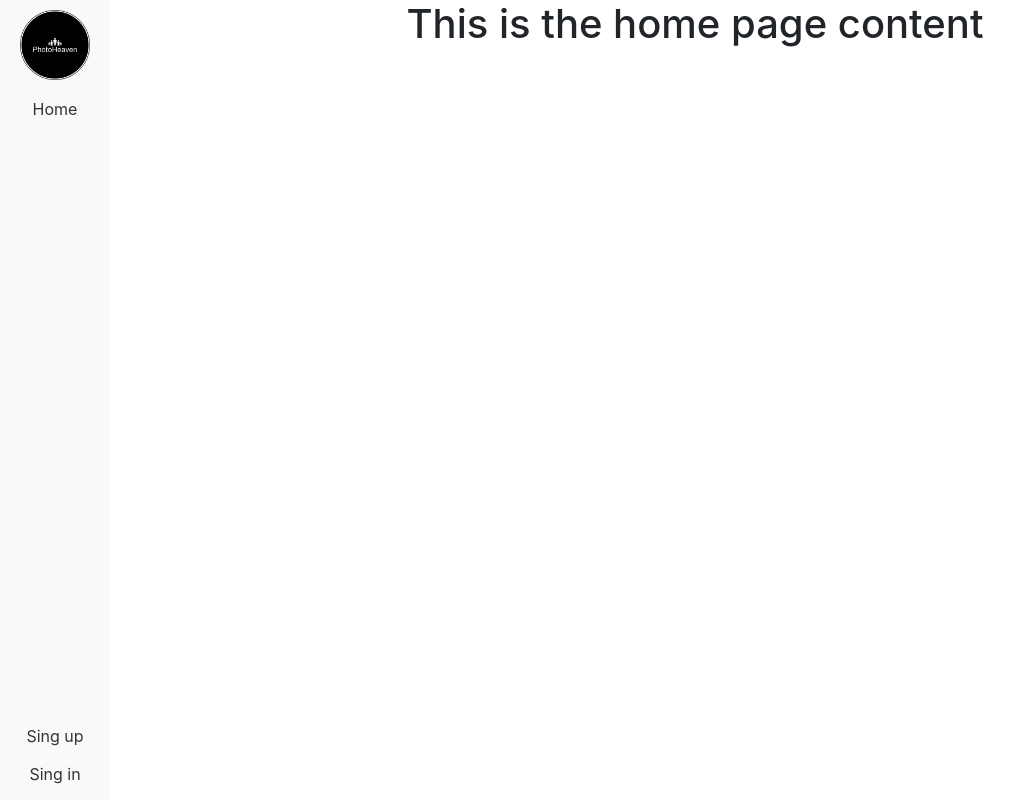
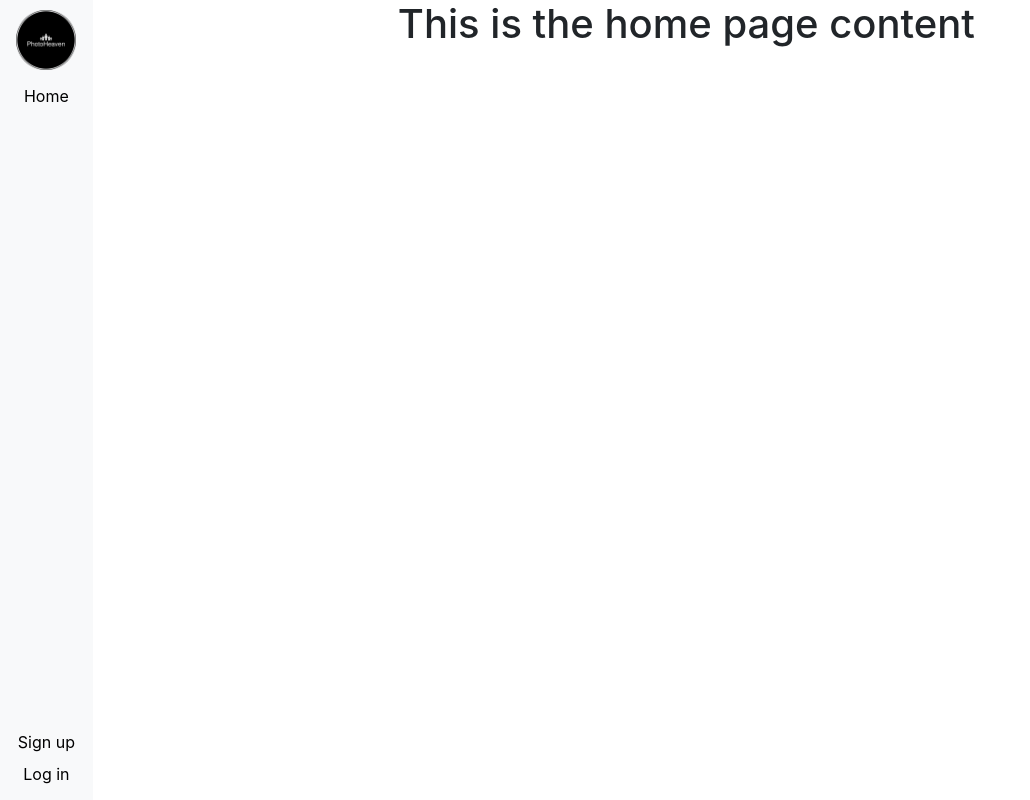
Before and after one commit to Morzevichka/PhotoHeaven, a Flask app: page / in a window 1280 px wide. Shown: the whole page, without its empty margins (0-1030 px from the left). Run offline with Flask 3, Linux system fonts and the light colour scheme; some libraries are stand-ins or nearby versions.

Commit message:
improve structure and appearance of base.html

```diff
--- a/app/templates/base.html
+++ b/app/templates/base.html
@@ -11,78 +11,84 @@
   <link rel="shortcut icon" href="{{ url_for('static', filename='favicon.ico') }}">
   <link rel="stylesheet" href="https://stackpath.bootstrapcdn.com/bootstrap/4.5.2/css/bootstrap.min.css">
   <style>
-        .logo {
-          top: 10px;
-          left: 20px;
-          position: fixed;
-          z-index: 1;
-          max-width: 70px;
+    #page_layout {
+      display: flex;
+      height: 100%;
     }
 
-        .vertical-menu  {
-          position: fixed;
-          top: 0;
-          bottom: 0;
-          width: 110px;
+    #side_bar {
+      width: 100px;
+      height: 100vh;
+      display: flex;
+      flex-flow: column;
       background-color: #f8f9fa;
-          padding-top: 90px;
     }
 
-        .vertical-menu a {
-          display: block;
-          padding: 7px;
-          color: #333;
-          text-align: center;
+    .logo {
+      display: flex;
+      justify-content: center;
+      height: 60px;
+      margin-top: 5px;
     }
 
-        .bottom-selects {
-          padding: 7px;
-          position: fixed;
-          bottom: 0;
-          width: 110px;
+    #vertical_menu a, #bottom-selects a {
+      display: flex;
+      justify-content: center;
+      color: black;
+      padding: 4px;
+    }
+
+    #vertical_menu {
+      padding-top: 15px;
+    }
+
+    #bottom-selects {
+      margin-top: auto;
+      padding-bottom: 10px;
+    }
+
+    #page_body {
+      width: 100%;
     }
   </style>
   {% block style %}{% endblock %}
 </head>
 <body>
-  <div class="row">
-    <div class="col-auto">
+  <div id="page_layout">
+    <div id="side_bar">
       <div class="logo">
         <img src="{{ url_for('static', filename='favicon.ico') }}", class="logo">
       </div>
-      <div class="vertical-menu">
+      <div id="vertical_menu">
         <a href="{{ url_for('index') }}">Home</a>
-        {% if not current_user.is_anonymous%}
+        {% if not current_user.is_anonymous %}
           <a href="{{ url_for('account') }}">Account</a>
         {% endif %}
         {% if current_user.username == 'root' %}
-          <a href=" {{ url_for('admin') }}">{{ current_user.username }}</a>
+          <a href="{{ url_for('admin') }}">{{ current_user.username }}</a>
         {% endif %}
-        <div class="bottom-selects">
+      </div>
+      <div id="bottom-selects">
         {% if current_user.is_anonymous %}
-            <a href="{{ url_for('register') }}">Sing up</a>
-            <a href="{{ url_for('login') }}">Sing in</a>
+          <a href="{{ url_for('register') }}">Sign up</a>
+          <a href="{{ url_for('login') }}">Log in</a>
         {% else %}
           <a href="{{ url_for('logout') }}">Log out</a>
         {% endif %}
       </div>
     </div>
-    </div>
-  </div>
-
-  <div class="col-auto", style="margin-left: 110px;">
-    <div class="container">
+    <div id="page_body">
         {% with messages = get_flashed_messages(with_categories=true) %}
           {% if messages %}
-              {% for category,message in messages %}
-                  <div class="alert alert-{{ category }}", style="text-align: center;">
+            {% for category, message in messages %}
+              <div class="alert alert-{{ category }}" style="text-align: center;">
                 {{ message }}
               </div>
             {% endfor %}
           {% endif %}
         {% endwith %}
+        {% block app_content %}{% endblock %}
       </div>
-    {% block app_content %}{% endblock %}
   </div>
 </body>
 </html>
--- a/app/templates/index.html
+++ b/app/templates/index.html
@@ -1,13 +1,13 @@
 {% extends 'base.html' %}
 {% block style %}
 <style>
-    .container {
+    .payload {
         text-align: center;
     }
 </style>
 {% endblock %}
 {% block app_content %}
-    <div class="container">
+    <div class="payload">
         <h1>This is the home page content</h1>
     </div>
 {% endblock %}
--- a/app/templates/login.html
+++ b/app/templates/login.html
@@ -1,14 +1,14 @@
 {% extends 'base.html' %}
 {% block style %}
 <style>
-    .form {
+    .login {
         text-align: center;
     }
 </style>
 {% endblock %}
 {% block app_content%}
 <div class="login">
-    <h1>Sign in</h1>
+    <h1>Log in</h1>
     <form action="", method="post", class="form">
         {{ form.hidden_tag() }}
         <p>
--- a/app/templates/register.html
+++ b/app/templates/register.html
@@ -1,7 +1,7 @@
 {% extends 'base.html' %}
 {% block style %}
 <style>
-    .form{
+    .register {
         text-align: center;
     }
 </style>
```
Also changed, not shown: app/templates/root.html (+15 -9 lines), text.txt (added, +44 -0 lines). Lines whose indentation alone changed are shown as unchanged.
